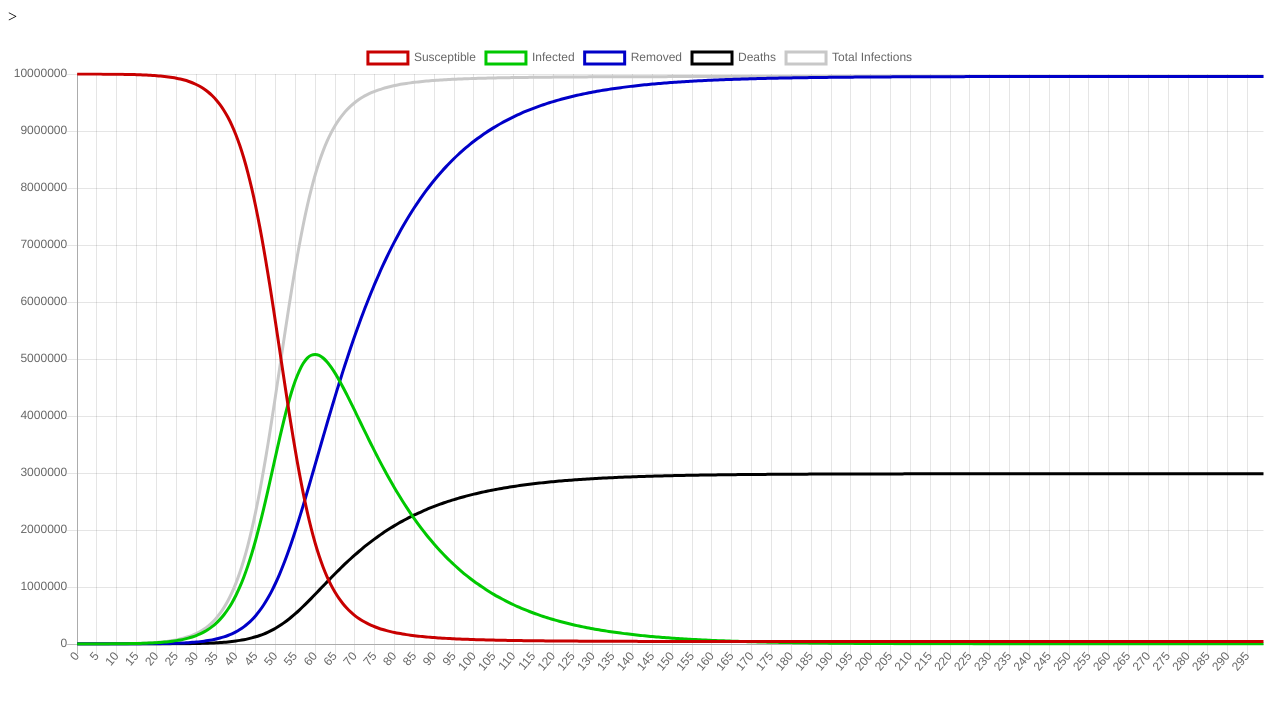
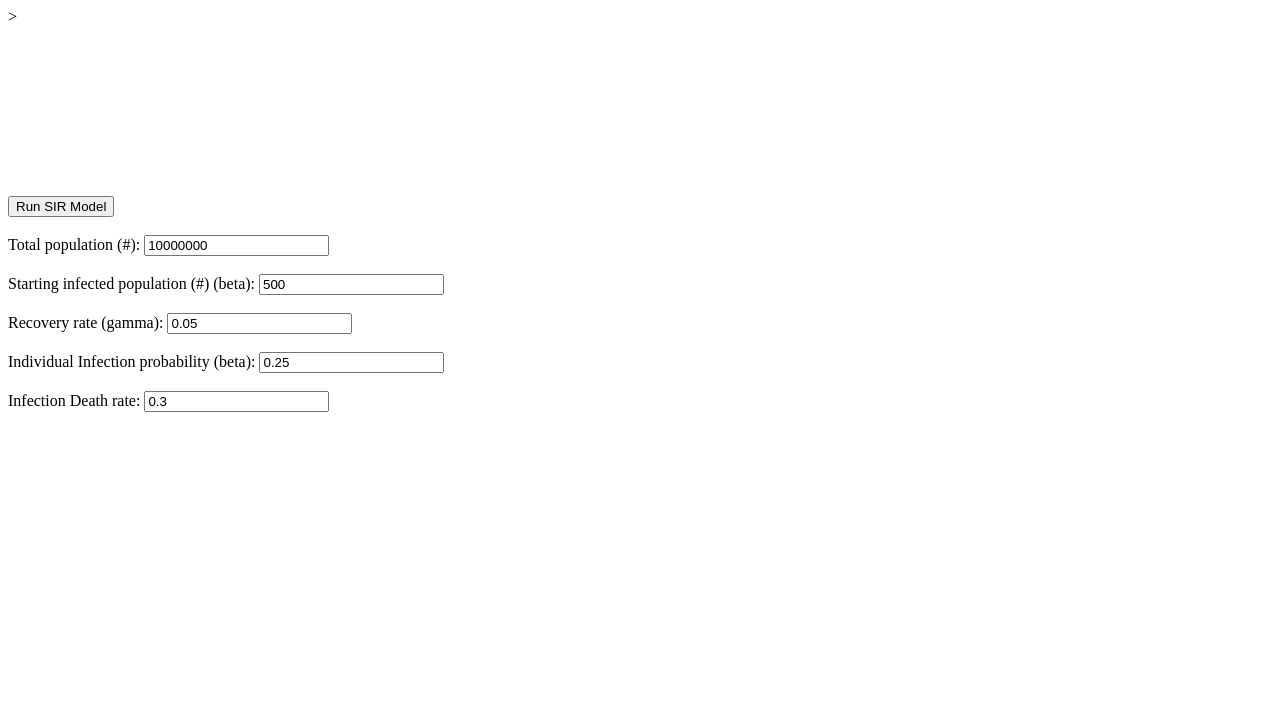
Before and after one commit to rui278/SIR-visualizer, a website: page SIR.html in a window 1280 px wide. Drawn offline with nearby package versions, Linux system fonts and the light colour scheme.

Commit message:
Com botoes a funcionar

```diff
--- a/SIR.html
+++ b/SIR.html
@@ -13,24 +13,81 @@
 <p id="SIR"></p>
 <canvas id="myChart"></canvas>
 
-<script>
 
+<div>
+
+	<input id="SIR_button" type="button" value="Run SIR Model" onclick="doFunction();" /><br><br>
+
+	Total population (#): <input id="total_population" type="text" name="Starting Infected Percentage"><br><br>
+	Starting infected population (#) (beta): <input id="StartingIPercentage_field" type="text" name="Starting Infected Percentage"><br><br>
+	Recovery rate (gamma): <input id="gamma_field" type="text" name="Gamma field"><br><br>
+	Individual Infection probability (beta): <input id="beta_field" type="text" name="Beta field"><br><br>
+	Infection Death rate: <input id="deathRate_field" type="text" name="Death Rate"><br><br>
+	<script type="text/javascript">
+			let input = document.getElementById('total_population')
+			input.defaultValue = "10000000"
+
+			input = document.getElementById('StartingIPercentage_field')
+			input.defaultValue = 10000000*0.00005
+
+			input = document.getElementById('gamma_field')
+			input.defaultValue = 1/20
+
+			input = document.getElementById('beta_field')
+			input.defaultValue = "0.25"
+
+			input = document.getElementById('deathRate_field')
+			input.defaultValue = "0.3"
+
+	</script>
+
+
+</div>
+
+<div>
+	<script type="text/javascript">
+
+		function doFunction(){
 			//let N = ((PopulationSize === undefined) ? 100 : PopulationSize);
+
 			let N=10000000
+
+			let input = document.getElementById('total_population').value
+			if (input!=""){
+				N=input;
+			}
 
 			//let beta = ((betaVal === undefined) ? 1.5 : betaVal);//infection probability modifier per cycle
 			let beta=0.25
 
+			input = document.getElementById('beta_field').value
+			if (input!=""){
+				beta=input;
+			}
 			//let gamma = ((gammaVal === undefined) ? 1.5 : gammaVal);//recovery probabilty modifier per cicle
 			let gamma=(1/21)
 
+			input = document.getElementById('gamma_field').value
+			if (input!=""){
+				gamma=input;
+			}
 			//let Days = ((DaysToSimulate === undefined) ? 100 : DaysToSimulate);
 			let Days = 300
 
 			//let StartingIPercentage = ((StartingInfectionPercentage === undefined) ? 0.05 : StartingInfectionPercentage);
 			let StartingIPercentage = 0.00005
 
+			input = document.getElementById('StartingIPercentage_field').value
+			if (input!=""){
+				StartingIPercentage=(input/N);
+			}
+
 			let deathRate = 0.3
+
+			input = document.getElementById('deathRate_field').value
+			if (input!=""){
+				deathRate=input;
+			}
 
 			let S=N*(1-StartingIPercentage);
 			let I=StartingIPercentage*N;
@@ -47,8 +104,6 @@
 			let categorias = new Array();
 
 			for (let i=0; i<Days; i++){
-
-
 
 
 
@@ -103,8 +158,8 @@
 			SIRoutput[3]=deaths;
 			SIRoutput[4]=totalInfections;
 
-	console.log(dailyI)
-	console.log(categorias)
+			//console.log(dailyI)
+			//console.log(categorias)
 
 
 			lineChartData = {}; //declare an object
@@ -181,7 +236,10 @@
 				    }]
 		    	}
 			});*/
+		}
 	</script>
+</div>
+
 
 </body>
 </html>
```
Lines whose indentation alone changed are shown as unchanged.
